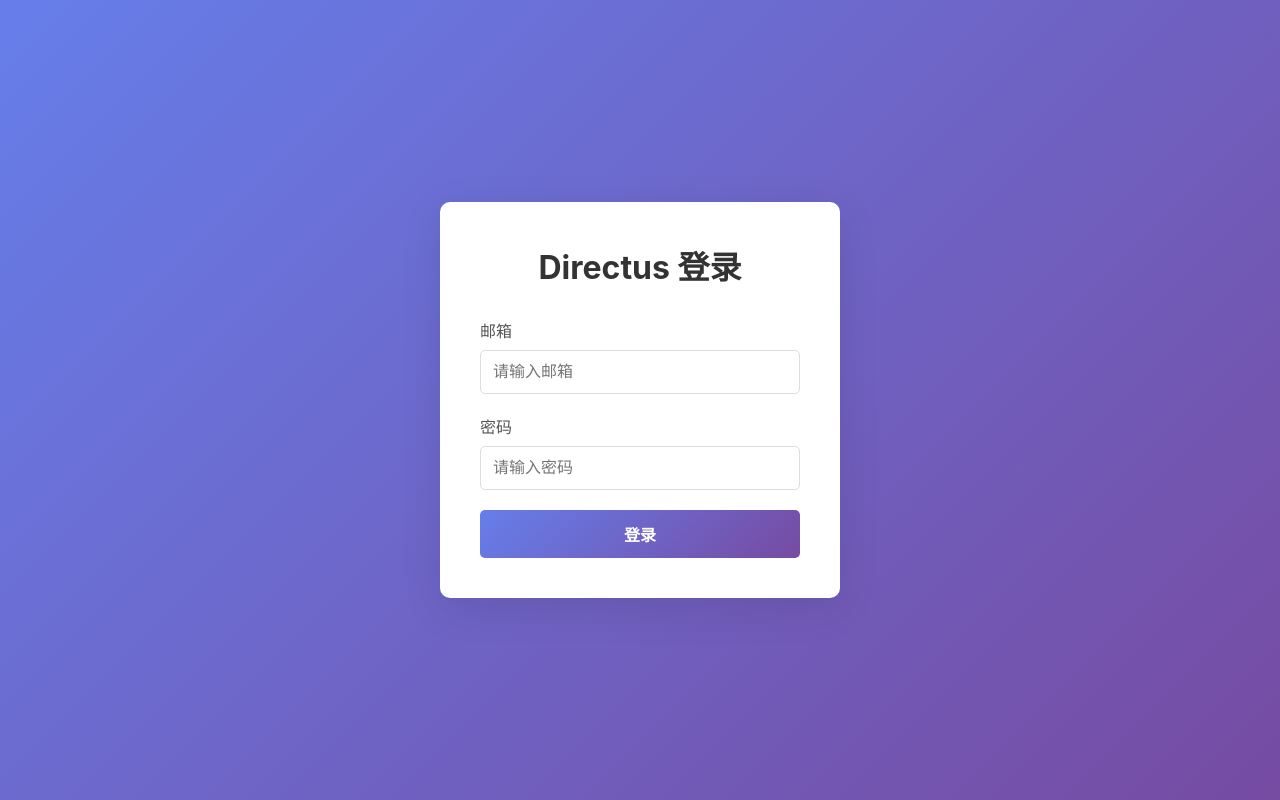
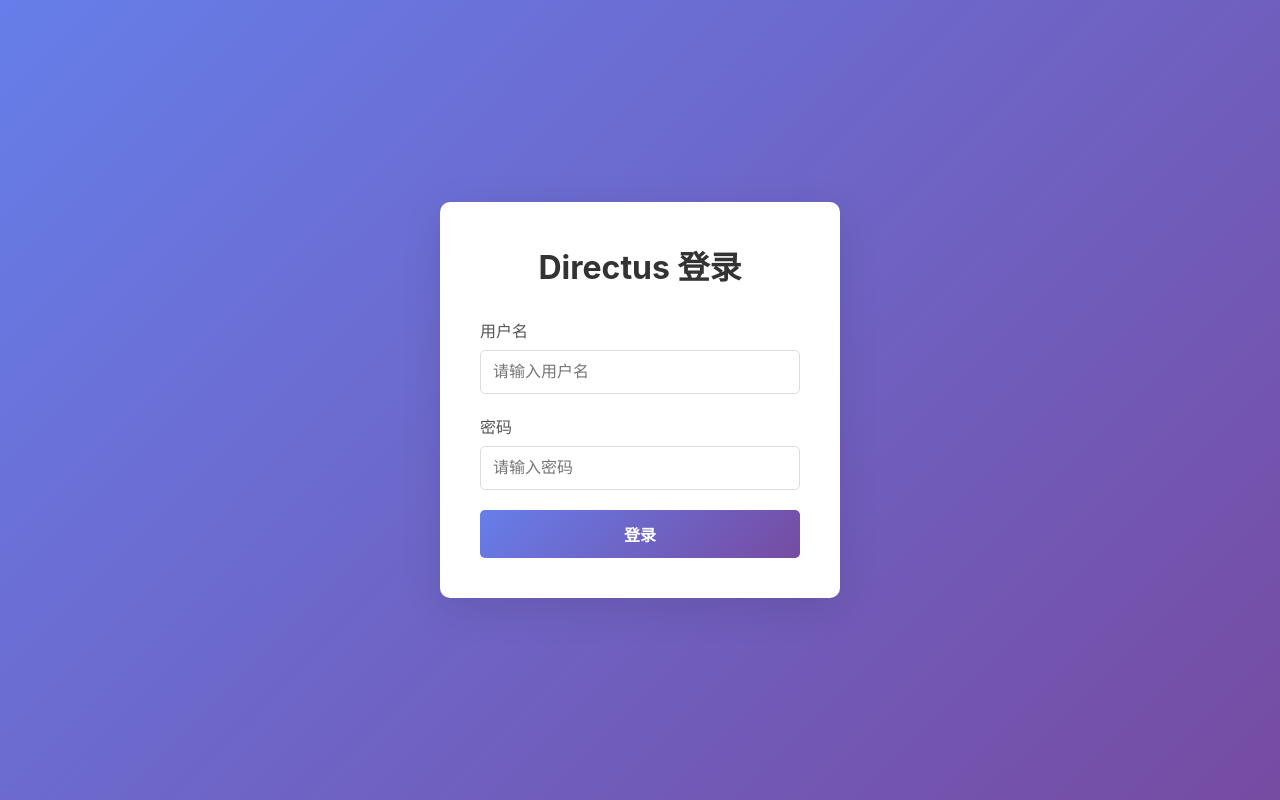
Before and after one commit to guigutan/shinewayit, a Vue app: page /login in a window 1280 px wide. Built offline with nearby package versions, Linux system fonts and the light colour scheme; no server answers.

Commit message:
完美实现登录

```diff
--- a/src/views/login.vue
+++ b/src/views/login.vue
@@ -4,13 +4,13 @@
       <h1>Directus 登录</h1>
       <form @submit.prevent="handleLogin">
         <div class="form-group">
-          <label for="email">邮箱</label>
+          <label for="username">用户名</label>
           <input
-            id="email"
-            v-model="email"
-            type="email"
+            id="username"
+            v-model="username"
+            type="text"
             required
-            placeholder="请输入邮箱"
+            placeholder="请输入用户名"
             :disabled="authStore.loading"
           />
         </div>
@@ -47,33 +47,60 @@
 const router = useRouter()
 const authStore = useAuthStore()
 
-const email = ref('')
+const username = ref('')
 const password = ref('')
 const errorMessage = ref('')
+
+// 将用户名转换为完整邮箱：如果未包含@则添加 @123.com
+const toEmail = (input: string): string => {
+  if (input.includes('@')) {
+    return input
+  }
+  return `${input}@123.com`
+}
+
+// 错误消息映射（英文 -> 中文）
+const translateErrorMessage = (originalMessage: string): string => {
+  const messageMap: Record<string, string> = {
+    'Invalid user credentials.': '用户名或密码错误，请重新输入',
+    'User not found': '用户不存在',
+    'Email not verified': '邮箱未验证，请先验证邮箱',
+    'Password too weak': '密码强度不足',
+    'Token expired': '登录已过期，请重新登录',
+    'Invalid token': '无效的令牌，请重新登录',
+  }
+  // 如果映射表中有对应的中文，返回中文；否则返回原始消息
+  return messageMap[originalMessage] || originalMessage
+}
 
 const handleLogin = async () => {
   errorMessage.value = ''
 
+  const email = toEmail(username.value)
+
   try {
     await authStore.login({
-      email: email.value,
+      email: email,
       password: password.value,
     })
-    // 登录成功，跳转到首页
     router.push('/home')
   } catch (error: any) {
-    // 处理不同的错误响应
+    // 获取后端返回的错误消息
+    let originalMsg = '登录失败，请检查网络连接或用户名密码是否正确'
     if (error.response?.data?.errors) {
-      errorMessage.value = error.response.data.errors[0]?.message || '登录失败'
-    } else {
-      errorMessage.value = '登录失败，请检查网络连接或邮箱密码是否正确'
+      originalMsg = error.response.data.errors[0]?.message || originalMsg
+    } else if (error.message) {
+      originalMsg = error.message
     }
+    // 转换为中文
+    errorMessage.value = translateErrorMessage(originalMsg)
     console.error('Login error:', error)
   }
 }
 </script>
 
 <style scoped>
+/* 样式完全保持不变 */
 .login-container {
   display: flex;
   justify-content: center;
```
